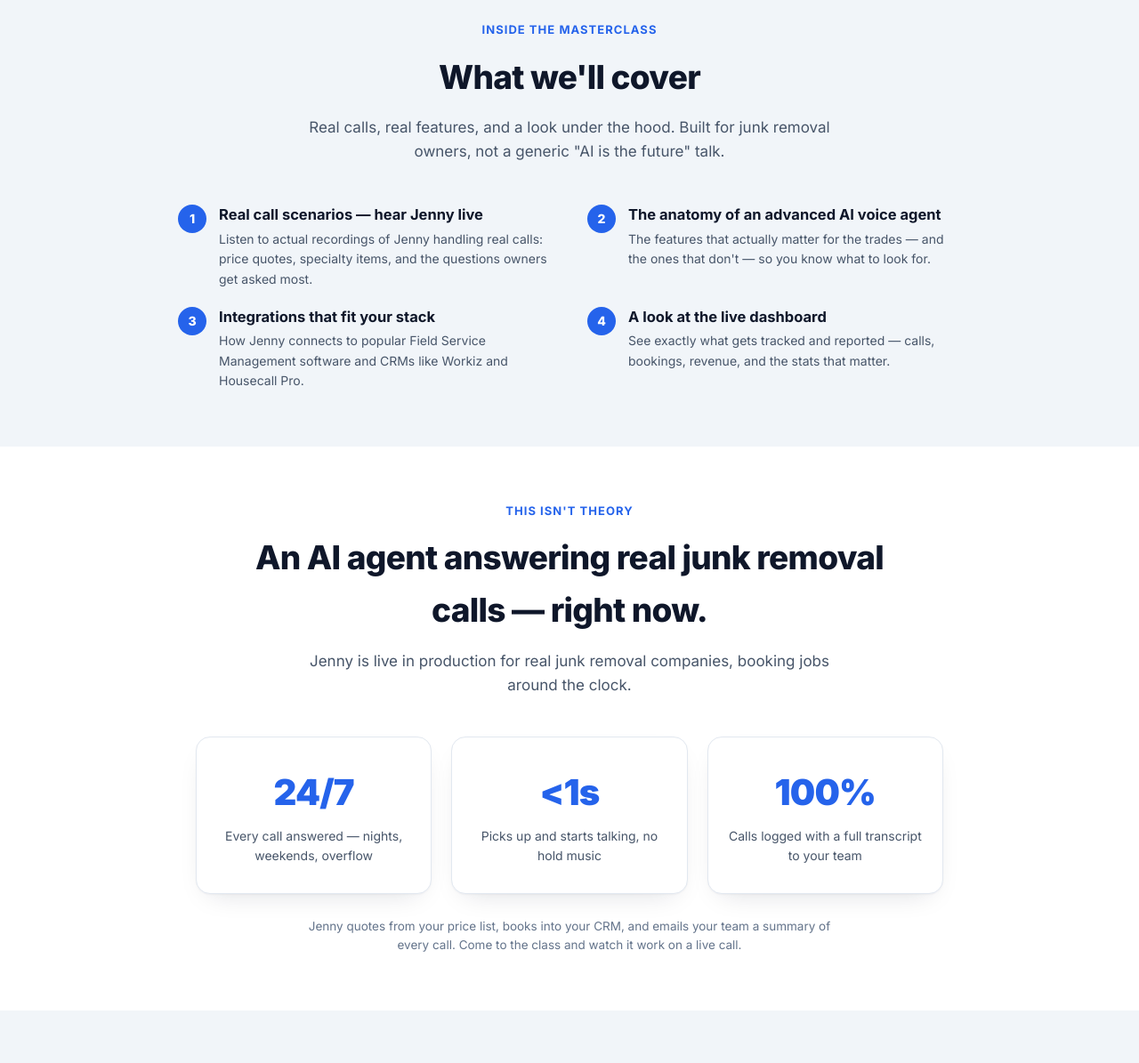
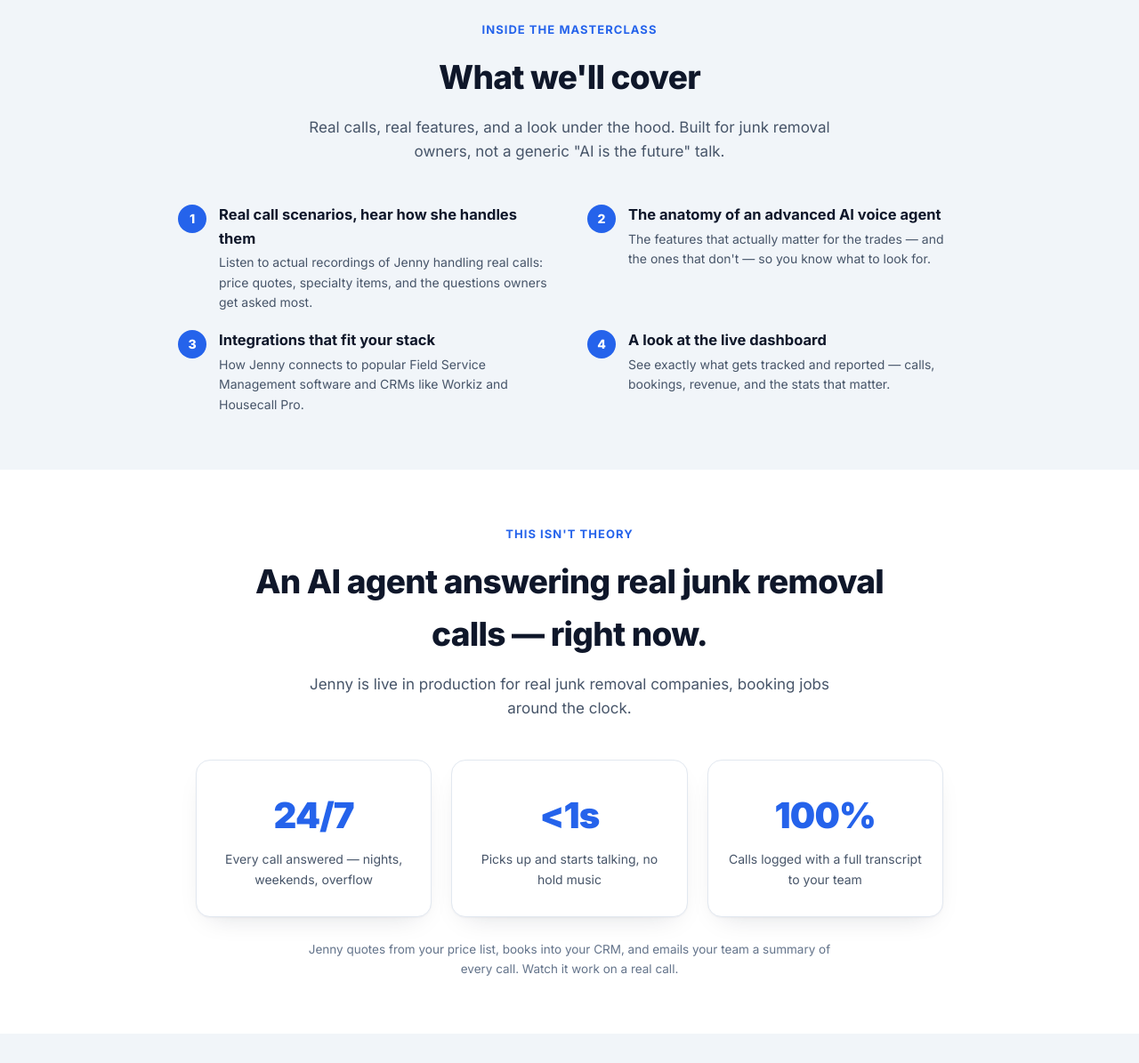
Before and after one commit to rlgodbold/jenny-webinar, a website: page public/index.html in a window 1280 px wide. Shown: the part 2445-3640 px from the top of the page at 89% size. Drawn offline with Linux system fonts and the light colour scheme.

Commit message:
Marketing's two contradiction-line rewrites
  'Real call scenarios — hear Jenny live'  ->  'Real call scenarios, hear how she
  handles them'. The item's own body says 'Listen to actual recordings', so it had been
  contradicting itself even before the series ended. Also clears an em dash.

  'Come to the class and watch it work on a live call.'  ->  'Watch it work on a real
  call.' 'Come to' is an occasion; there is no occasion.

Each appeared ONCE, not twice as relayed. Nothing is left unfixed; flagged so nobody
goes hunting for a second instance that never existed.

Swept 'live' again by hand afterwards, as asked. Every remaining hit is a THING and
stays: the live demo link, the live dashboard, and 'live in production'. The rest are
code, comments, or a CSS class name for a pulsing dot. Also swept the visible copy for
occasion language generally, since the surface count kept growing on us: attend, seat,
rsvp, register, replay, schedule, session, dates and times. The only hits are the new
copy's own negations, 'nothing to sign up for' and 'watch any time'.

Re-exercised the page rather than reading it: both new lines render, both old ones are
gone, the form still submits and the player still reveals. That last part is not
ceremony. A parse error from an earlier deletion showed up as a silently dead form with
no console error, so 'it looks right' proves nothing here.

Co-Authored-By: Claude Opus 5 <noreply@anthropic.com>

```diff
--- a/public/index.html
+++ b/public/index.html
@@ -299,7 +299,7 @@
     <h2 class="section-title">What we'll cover</h2>
     <p class="section-sub">Real calls, real features, and a look under the hood. Built for junk removal owners, not a generic "AI is the future" talk.</p>
     <div class="learn-grid">
-      <div class="learn-item"><div class="num">1</div><div><h3>Real call scenarios — hear Jenny live</h3><p>Listen to actual recordings of Jenny handling real calls: price quotes, specialty items, and the questions owners get asked most.</p></div></div>
+      <div class="learn-item"><div class="num">1</div><div><h3>Real call scenarios, hear how she handles them</h3><p>Listen to actual recordings of Jenny handling real calls: price quotes, specialty items, and the questions owners get asked most.</p></div></div>
       <div class="learn-item"><div class="num">2</div><div><h3>The anatomy of an advanced AI voice agent</h3><p>The features that actually matter for the trades — and the ones that don't — so you know what to look for.</p></div></div>
       <div class="learn-item"><div class="num">3</div><div><h3>Integrations that fit your stack</h3><p>How Jenny connects to popular Field Service Management software and CRMs like Workiz and Housecall Pro.</p></div></div>
       <div class="learn-item"><div class="num">4</div><div><h3>A look at the live dashboard</h3><p>See exactly what gets tracked and reported — calls, bookings, revenue, and the stats that matter.</p></div></div>
@@ -317,7 +317,7 @@
       <div class="stat"><div class="big">&lt;1s</div><div class="lab">Picks up and starts talking, no hold music</div></div>
       <div class="stat"><div class="big">100%</div><div class="lab">Calls logged with a full transcript to your team</div></div>
     </div>
-    <p class="proof-note">Jenny quotes from your price list, books into your CRM, and emails your team a summary of every call. Come to the class and watch it work on a live call.</p>
+    <p class="proof-note">Jenny quotes from your price list, books into your CRM, and emails your team a summary of every call. Watch it work on a real call.</p>
   </div>
 </section>
 
```
